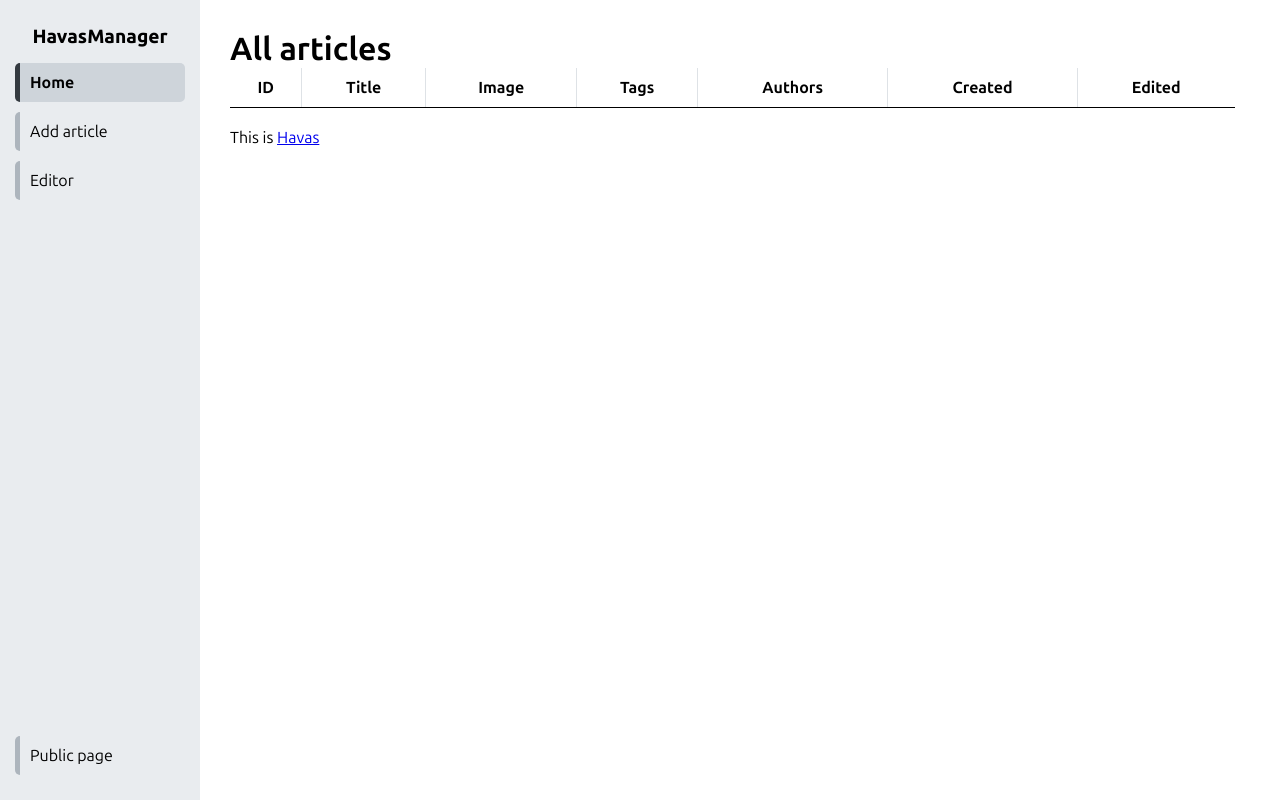
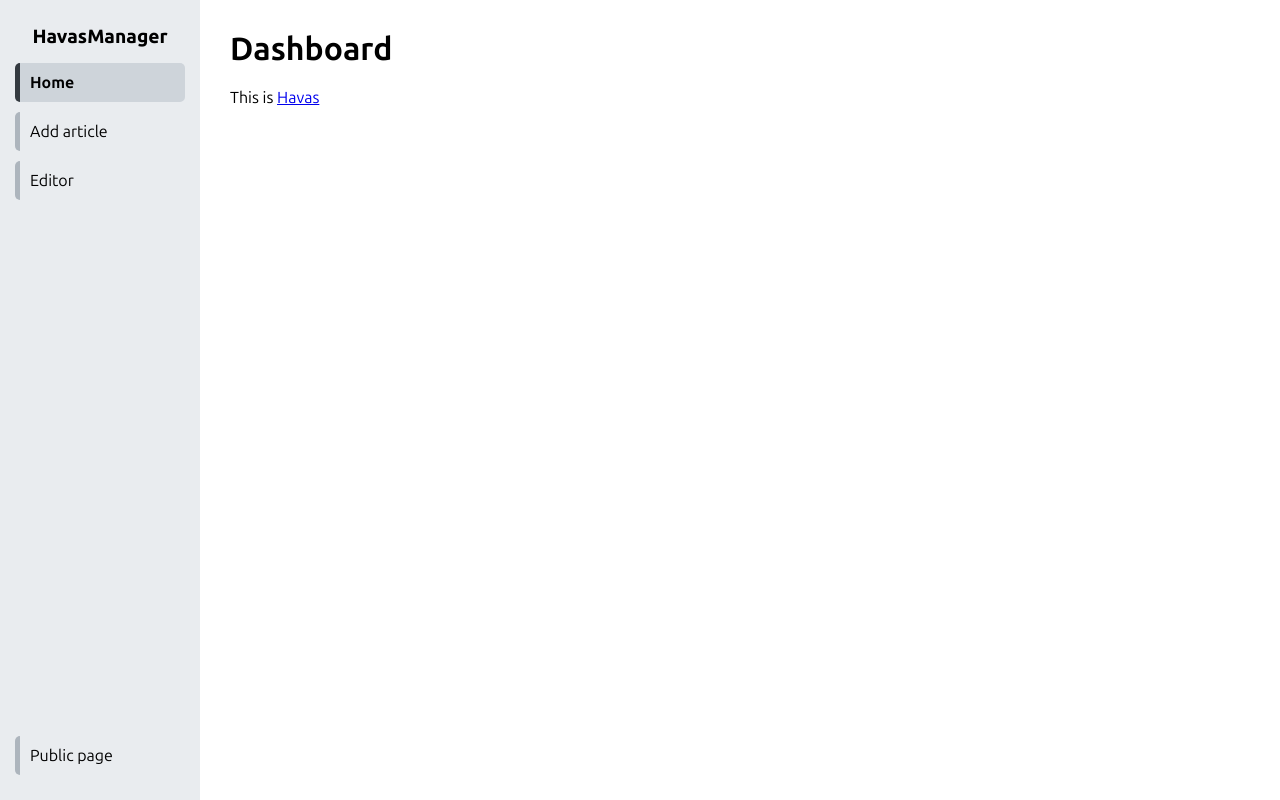
Before and after one commit to dupunkto/havas, a Flask app: page /manager/ in a window 1280 px wide. Run offline with Flask 3, Linux system fonts and the light colour scheme; data that the repository does not hold is empty; some libraries are stand-ins or nearby versions; some web fonts are replaced.

Commit message:
Start on editor dashboard

```diff
--- a/manager/manager.py
+++ b/manager/manager.py
@@ -16,12 +16,10 @@ manager_bp = Blueprint(
 
 @manager_bp.route("/")
 def index():
-    articles = Article.query.all()
-
-    header_text = "All articles"
+    articles = Article.query.order_by(Article.datetime_edited.desc()).all()
 
     return render_template(
-        "manager_listing.html", articles=articles, header_text=header_text
+        "manager_index.html", articles=articles
     )
 
 
--- /dev/null
+++ b/manager/static/index.css
@@ -0,0 +1,60 @@
+.manager-recent-listing {
+    list-style: none;
+    display: flex;
+    flex-direction: column;
+    gap: 20px;
+    width: fit-content;
+}
+
+.manager-recent-listing-entry a {
+    display: grid;
+    color: inherit;
+    text-decoration: none;
+    grid-template-areas: "image title" "image meta ";
+    grid-template-columns: auto 1fr;
+    gap: 5px 10px;
+    grid-template-rows: 1fr 1fr;
+    border: 1px solid var(--oc-gray-3);
+    border-radius: 5px;
+    padding-right: 10px;
+}
+
+.manager-recent-listing-entry a:hover {
+    border-color: var(--oc-gray-5);
+}
+
+.manager-recent-listing-cover {
+    aspect-ratio: 4/3;
+    object-fit: cover;
+    grid-area: image;
+    height: 75px;
+    border-radius: 5px;
+}
+
+.manager-recent-listing-title {
+    grid-area: title;
+    align-content: end;
+    font-size: 1.1em;
+    font-weight: 600;
+    margin-top: 5px;
+}
+
+.manager-recent-listing-meta {
+    grid-area: meta;
+    align-content: start;
+    display: flex;
+    flex-direction: row;
+    align-items: center;
+    gap: 10px;
+    height: fit-content;
+    margin-bottom: 5px;
+}
+
+.manager-recent-listing-id {
+    width: fit-content;
+    font-size: 0.8em;
+}
+
+.manager-recent-listing-time {
+    font-size: 0.8em;
+}
--- a/manager/templates/manager_editor.html
+++ b/manager/templates/manager_editor.html
@@ -1,6 +1,6 @@
 {% extends "manager_base.html" %}
 
-{% block title %}Manager{% endblock %}
+{% block title %}Manager - Editing {{ article.id }}{% endblock %}
 
 {% block styles %}
     <link rel="stylesheet" href="{{ url_for('manager.static', filename='editor.css') }}" />
--- /dev/null
+++ b/manager/templates/manager_index.html
@@ -0,0 +1,26 @@
+{% extends "manager_base.html" %}
+
+{% block title %}Manager - Index{% endblock %}
+
+{% block styles %}
+    <link rel="stylesheet" href="{{ url_for('manager.static', filename='index.css') }}" />
+{% endblock %}
+
+{% block content %}
+    <h1>Dashboard</h1>
+
+    <ul class="manager-recent-listing">
+        {% for article in articles[:3] %}
+            <li class="manager-recent-listing-entry">
+                <a href="{{ url_for('manager.editor', id=article.id) }}">
+                    <img class="manager-recent-listing-cover" src="{{ url_for('media.get_file', id=article.cover_image_id) }}" alt="Cover image for {{ article.title }}"  />
+                    <span class="manager-recent-listing-title">{{ article.title }}</span>
+                    <div class="manager-recent-listing-meta">
+                        <code class="manager-recent-listing-id">{{ article.id }}</code>
+                        <time class="manager-recent-listing-time" datetime="{{ article.datetime_edited.isoformat() }}"> {{ article.datetime_edited.strftime("%Y-%d-%m %H:%M") }} </time>
+                    </div>
+                </a>
+            </li>
+        {% endfor %}
+    </ul>
+{% endblock %}
--- a/manager/templates/manager_listing.html
+++ b/manager/templates/manager_listing.html
@@ -1,6 +1,6 @@
 {% extends "manager_base.html" %}
 
-{% block title %}Manager{% endblock %}
+{% block title %}Manager - {{ header_text }}{% endblock %}
 
 {% block styles %}
     <link rel="stylesheet" href="{{ url_for('manager.static', filename='listing.css') }}" />
```
